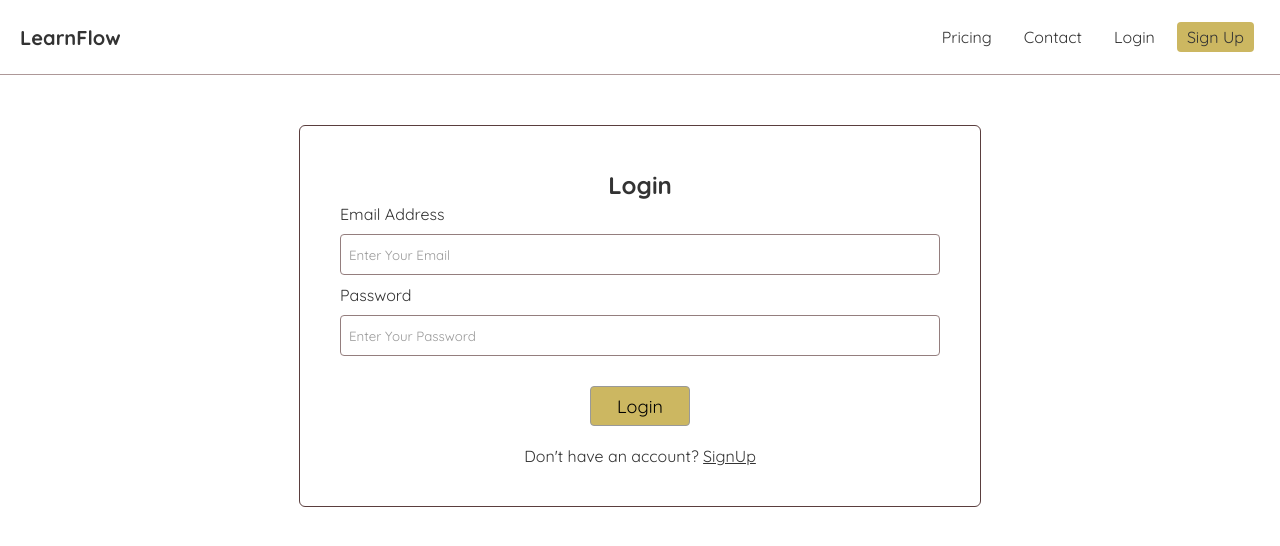
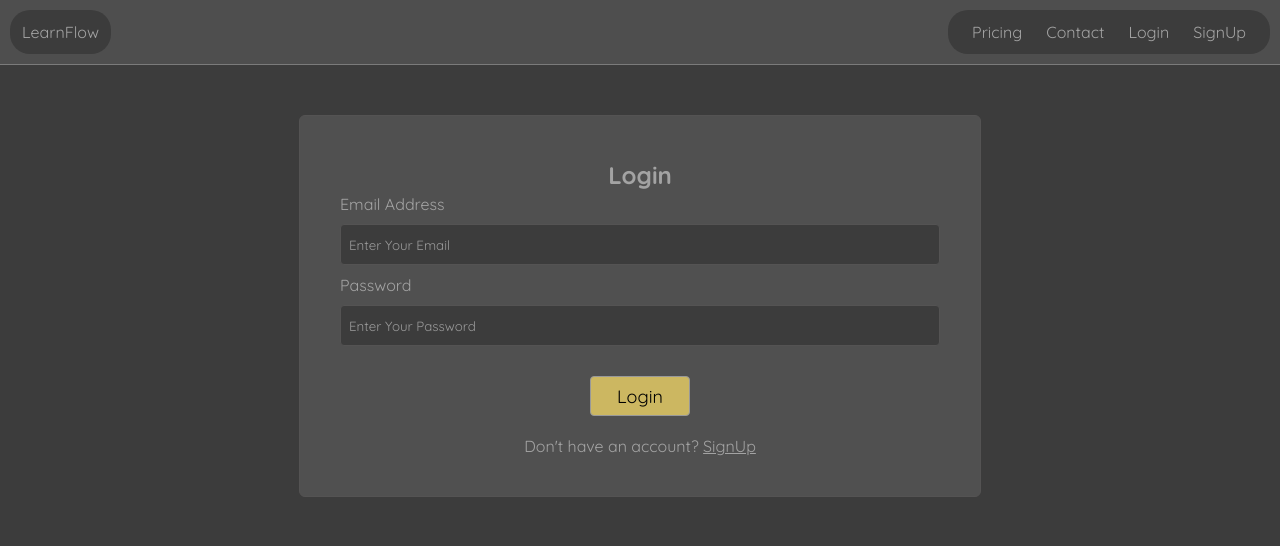
Before and after one commit to laveshgaur/LearnFlow, a React (Vite) app in the folder client/: page /login in a window 1280 px wide. Shown: the top 546 px of the page. Built offline with nearby package versions, Linux system fonts and the light colour scheme.

Commit message:
"Css_Updated"

```diff
--- a/client/src/components/Navbar.jsx
+++ b/client/src/components/Navbar.jsx
@@ -3,13 +3,14 @@ import { Link } from 'react-router-dom';
 const Navbar = () => {
   return (
     <nav className="navbar">
-      <h1>LearnFlow</h1>
-
-      <div className="links">
-        <Link to="/login">Pricing</Link>
-        <Link to="/login">Contact</Link>
-        <Link to="/login">Login</Link>
-        <Link to="/signup" className="signup-link">Sign Up</Link>
+      <div className="elements">LearnFlow</div>
+      <div className="elements">
+        <div className="links">
+          <Link to="/login">Pricing</Link>
+          <Link to="/login">Contact</Link>
+          <Link to="/login">Login</Link>
+          <Link to="/signup">SignUp</Link>
+        </div>
       </div>
     </nav>
   );
--- a/client/src/form.css
+++ b/client/src/form.css
@@ -4,27 +4,31 @@
   display: flex;
   flex-direction: column;
   /* background-color: antiquewhite; */
+  background: #505050;
   border-radius: 6px;
-  border: 1px solid #5a3e3e;
+  border: 1px solid #545353;
   max-width: 600px;
 }
-.form h2{
+h2{
   margin: auto;
   padding: 4px;
 }
-.form input{
+input{
   margin: 10px 0px;
   padding: 8px;
   min-height: 23px;
   border-radius: 4px;
-  border: 1px solid #947e7e;
+  border: 1px solid #545353;
 }
-.form input:focus {
+input:focus {
   outline: none;
   border-color: #5a3e3e;
 }
-.form input::placeholder {
+input::placeholder {
   color: #999;
+}
+h2, label, p, a{
+  background-color: transparent;
 }
 .loginButton{
   margin: 20px auto;
--- a/client/src/index.css
+++ b/client/src/index.css
@@ -3,49 +3,43 @@
 *{
   margin: 0;
   font-family: "Quicksand";
-  color: #333;
+  color: #a3a3a3;
+  background-color: #3c3c3c;
 }
 
 .navbar{
-  padding: 20px;
+  padding: 10px;
   margin: 0 auto;
   display: flex;
   align-items: center;
   justify-content: space-between;
   /* max-width: 900px; */
-  border-bottom: 1px solid rgb(173, 152, 152);
+  border-bottom: 1px solid rgb(123, 123, 123);
+  background-color: #4e4e4e;
 }
 
-.navbar h1{
-  font-size: 20px;
+.links a{
+  margin: 2px 4px;
+  padding: 8px;
+  font-size: 16px;
+  text-decoration: none;
+  border-radius: 20px;
+  transition: background-color 0.3s ease,color ;
 }
 
-.navbar .links{
+.links a:hover{
+  color: #e8e8e8;
+  background-color: #6b6b6b;
+}
+
+.elements{
+  padding: 12px;
   display: flex;
   align-items: center;
+  justify-content: space-between;
+  border-radius: 20px;
 }
 
-.navbar .links a{
-  margin: 2px 6px;
-  padding: 5px 10px;
-  font-size: 16px;
-  text-decoration: none;
-  transition: color 0.2s ease;
-}
-
-.navbar .links a:hover{
-  color: #686767;
-}
-
-.signup-link{
-  background-color: #ccb761;
-  border-radius: 4px;
-  transition: all 0.2s ease;
-}
-
-.signup-link:hover{
-  background-color: #b6a049;
-}
 
 .home{
   padding: 20px;
```
